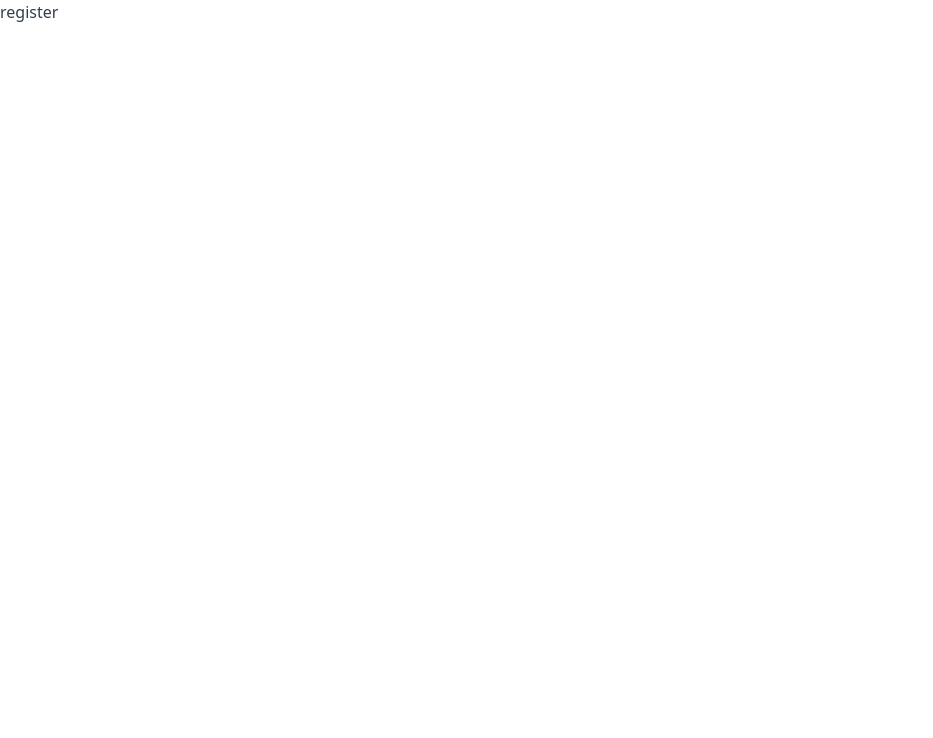
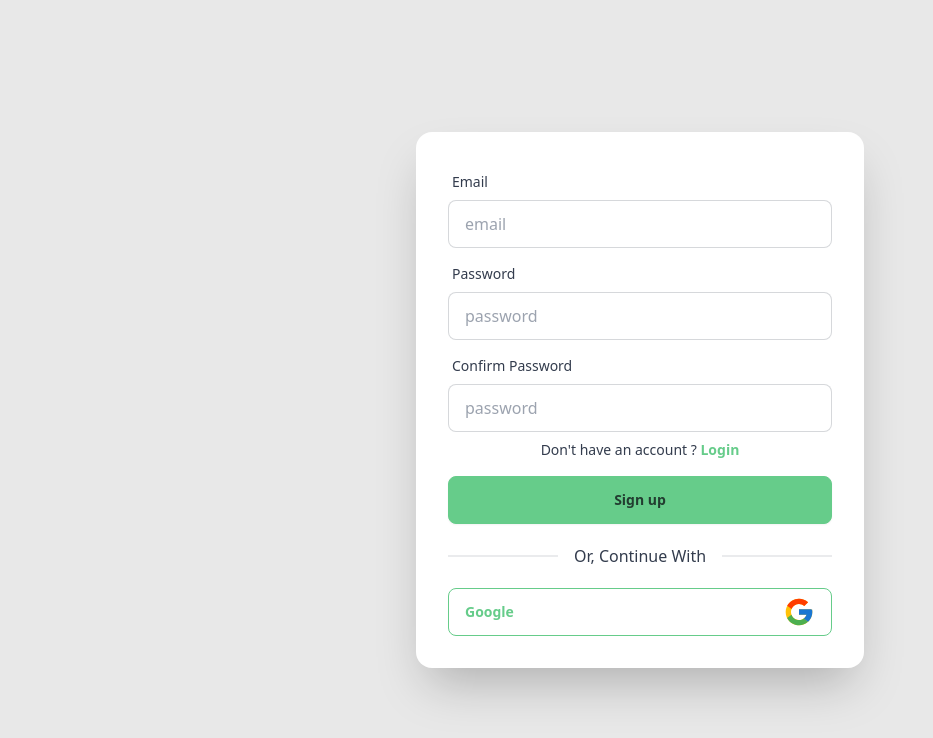
Before and after one commit to sajjadujjamanemon09/Clean-Co-Client, a React (Vite) app: page /register in a window 1280 px wide. Shown: the top 738 px of the page, without its empty margins (0-933 px from the left). Built offline with nearby package versions, Linux system fonts and the light colour scheme; no server answers.

Commit message:
Implement AuthProvider

```diff
--- a/package.json
+++ b/package.json
@@ -16,6 +16,8 @@
     "prop-types": "^15.8.1",
     "react": "^18.2.0",
     "react-dom": "^18.2.0",
+    "react-hot-toast": "^2.4.1",
+    "react-icons": "^4.12.0",
     "react-router-dom": "^6.21.1"
   },
   "devDependencies": {
--- a/src/config/firebase.config.js
+++ b/src/config/firebase.config.js
@@ -0,0 +1,15 @@
+import { initializeApp } from "firebase/app";
+import { getAuth } from "firebase/auth";
+
+// Your web app's Firebase configuration
+const firebaseConfig = {
+  apiKey: "AIzaSyBsoHcCNHextmxoU608fY559-jTTuoXl-M",
+  authDomain: "clean-co-189c1.firebaseapp.com",
+  projectId: "clean-co-189c1",
+  storageBucket: "clean-co-189c1.appspot.com",
+  messagingSenderId: "908775392226",
+  appId: "1:908775392226:web:8c390506267e6eecb82fbb",
+};
+
+const app = initializeApp(firebaseConfig);
+export const auth = getAuth(app);
--- /dev/null
+++ b/src/hooks/useAuth.jsx
@@ -0,0 +1,9 @@
+import { useContext } from "react";
+import { AuthContext } from "../providers/AuthProviders";
+
+const useAuth = () => {
+  const authUtils = useContext(AuthContext);
+  return authUtils;
+};
+
+export default useAuth;
--- a/src/main.jsx
+++ b/src/main.jsx
@@ -3,9 +3,12 @@ import ReactDOM from 'react-dom/client'
 import './index.css'
 import { RouterProvider } from 'react-router-dom'
 import routes from './routes/index.jsx'
+import AuthProviders from './providers/AuthProviders.jsx'
 
 ReactDOM.createRoot(document.getElementById('root')).render(
   <React.StrictMode>
+    <AuthProviders>
     <RouterProvider router={routes}/>
+    </AuthProviders>
   </React.StrictMode>,
 )
--- a/src/page/Login/Login.jsx
+++ b/src/page/Login/Login.jsx
@@ -1,13 +1,19 @@
-
+import useAuth from "../../hooks/useAuth";
 
 const Login = () => {
+  const { login, user } = useAuth();
+  console.log(user);
   return (
     <div>
       <div className="hero min-h-screen bg-base-200">
         <div className="hero-content flex-col lg:flex-row-reverse">
           <div className="text-center lg:text-left">
             <h1 className="text-5xl font-bold">Login now!</h1>
-      <p className="py-6">Provident cupiditate voluptatem et in. Quaerat fugiat ut assumenda excepturi exercitationem quasi. In deleniti eaque aut repudiandae et a id nisi.</p>
+            <p className="py-6">
+              Provident cupiditate voluptatem et in. Quaerat fugiat ut assumenda
+              excepturi exercitationem quasi. In deleniti eaque aut repudiandae
+              et a id nisi.
+            </p>
           </div>
           <div className="card shrink-0 w-full max-w-sm shadow-2xl bg-base-100">
             <form className="card-body">
@@ -15,15 +21,27 @@ const Login = () => {
                 <label className="label">
                   <span className="label-text">Email</span>
                 </label>
-          <input type="email" placeholder="email" className="input input-bordered" required />
+                <input
+                  type="email"
+                  placeholder="email"
+                  className="input input-bordered"
+                  required
+                />
               </div>
               <div className="form-control">
                 <label className="label">
                   <span className="label-text">Password</span>
                 </label>
-          <input type="password" placeholder="password" className="input input-bordered" required />
+                <input
+                  type="password"
+                  placeholder="password"
+                  className="input input-bordered"
+                  required
+                />
                 <label className="label">
-            <a href="#" className="label-text-alt link link-hover">Forgot password?</a>
+                  <a href="#" className="label-text-alt link link-hover">
+                    Forgot password?
+                  </a>
                 </label>
               </div>
               <div className="form-control mt-6">
--- a/src/page/Register/Register.jsx
+++ b/src/page/Register/Register.jsx
@@ -1,11 +1,116 @@
+import { useState } from "react";
+import useAuth from "../../hooks/useAuth";
+import { NavLink, useNavigate } from "react-router-dom";
+import toast from "react-hot-toast";
+import { FcGoogle } from 'react-icons/fc';
 
 
 const Register = () => {
-    return (
-        <div>
-            register
-        </div>
-    );
+  const [email, setEmail] = useState('');
+  const [password, setPassword] = useState('');
+  const [confirm, setConfirm] = useState('');
+  const { createUser, googleLogin } = useAuth();
+  const navigate = useNavigate();
+
+  const handleSubmit = async (e) => {
+    e.preventDefault();
+
+    if (confirm !== password) {
+      toast.error('Mismatch in confirm password');
+      return;
+    }
+
+    const toastId = toast.loading('Creating user ...');
+
+    try {
+      await createUser(email, password);
+      toast.success('User Created', { id: toastId });
+      navigate('/');
+    } catch (error) {
+      console.log(error);
+      toast.error(error.message, { id: toastId });
+    }
+  };
+
+  const handleGoogleLogin = async () => {
+    const toastId = toast.loading('Logging in ...');
+
+    try {
+      await googleLogin(email, password);
+      toast.success('Logged in', { id: toastId });
+      navigate('/');
+    } catch (error) {
+      toast.error(error.message, { id: toastId });
+    }
+  };
+
+  return (
+    <div className="min-h-screen bg-base-200 flex justify-center items-center">
+      <div className="card flex-shrink-0 w-full max-w-md shadow-2xl bg-base-100">
+        <form className="card-body" onSubmit={handleSubmit}>
+          <div className="form-control">
+            <label className="label">
+              <span className="label-text">Email</span>
+            </label>
+            <input
+              type="email"
+              placeholder="email"
+              className="input input-bordered"
+              onBlur={(e) => setEmail(e.target.value)}
+              required
+            />
+          </div>
+          <div className="form-control">
+            <label className="label">
+              <span className="label-text">Password</span>
+            </label>
+            <input
+              type="password"
+              placeholder="password"
+              className="input input-bordered"
+              required
+              onBlur={(e) => setPassword(e.target.value)}
+            />
+          </div>
+          <div className="form-control">
+            <label className="label">
+              <span className="label-text">Confirm Password</span>
+            </label>
+            <input
+              type="password"
+              placeholder="password"
+              className="input input-bordered"
+              required
+              onBlur={(e) => setConfirm(e.target.value)}
+            />
+          </div>
+          <p className="text-center text-sm">
+            Don&apos;t have an account ?{' '}
+            <NavLink
+              to="/login"
+              className="text-primary font-bold hover:underline cursor-pointer "
+            >
+              Login
+            </NavLink>
+          </p>
+          <div className="form-control mt-2">
+            <button type="submit" className="btn btn-primary">
+              Sign up
+            </button>
+          </div>
+          <div className="divider ">Or, Continue With</div>
+          <button
+            type="button"
+            onClick={handleGoogleLogin}
+            className="btn btn-outline btn-primary  w-full flex justify-between items-center cursor-pointer "
+          >
+            Google
+            <FcGoogle className="w-8 h-8" />
+          </button>
+        </form>
+      </div>
+    </div>
+  );
 };
 
 export default Register;
--- /dev/null
+++ b/src/providers/AuthProviders.jsx
@@ -0,0 +1,39 @@
+/* eslint-disable react/prop-types */
+import {
+  createUserWithEmailAndPassword,
+  onAuthStateChanged,
+  signInWithEmailAndPassword,
+} from "firebase/auth";
+import { createContext, useEffect, useState } from "react";
+import { auth } from "../config/firebase.config";
+
+export const AuthContext = createContext();
+const AuthProviders = ({ children }) => {
+  const [user, setUser] = useState(null);
+  const [isLoading, setIsLoading] = useState(true);
+
+  const createUser = (email, password) => {
+    setIsLoading(true);
+    return createUserWithEmailAndPassword(auth, email, password);
+  };
+  const login = (email, password) => {
+    setIsLoading(true);
+    return signInWithEmailAndPassword(auth, email, password);
+  };
+  useEffect(() => {
+    const subscribe = onAuthStateChanged(auth, (currentUser) => {
+      setUser(currentUser);
+      setIsLoading(false);
+    });
+    return () => {
+      return subscribe();
+    };
+  }, []);
+
+  const values = { createUser, login, user, isLoading };
+  return <AuthContext.Provider value={values}>{children}</AuthContext.Provider>;
+};
+
+
+
+export default AuthProviders;
```
Also changed, not shown: 1 other file (tests, documents, lock files or other folders). Lines whose indentation alone changed are shown as unchanged.
